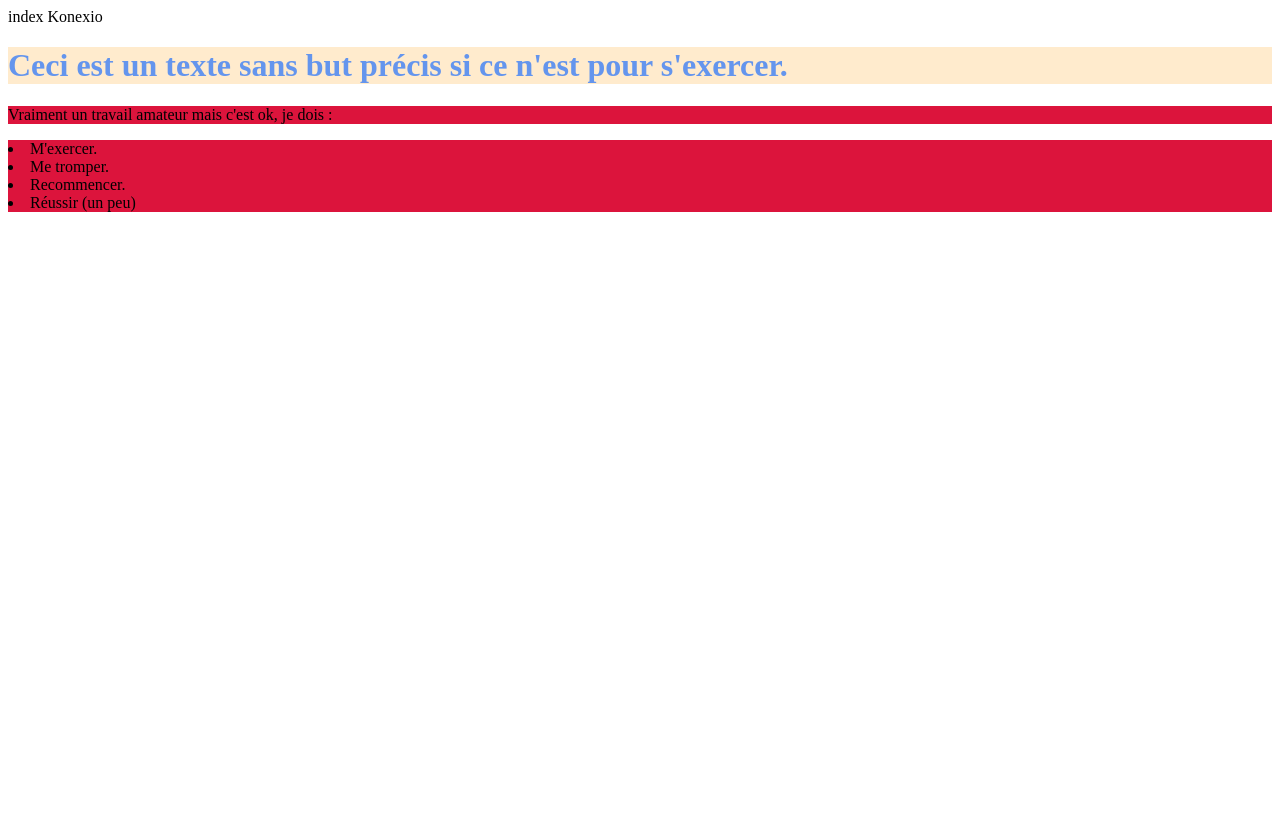
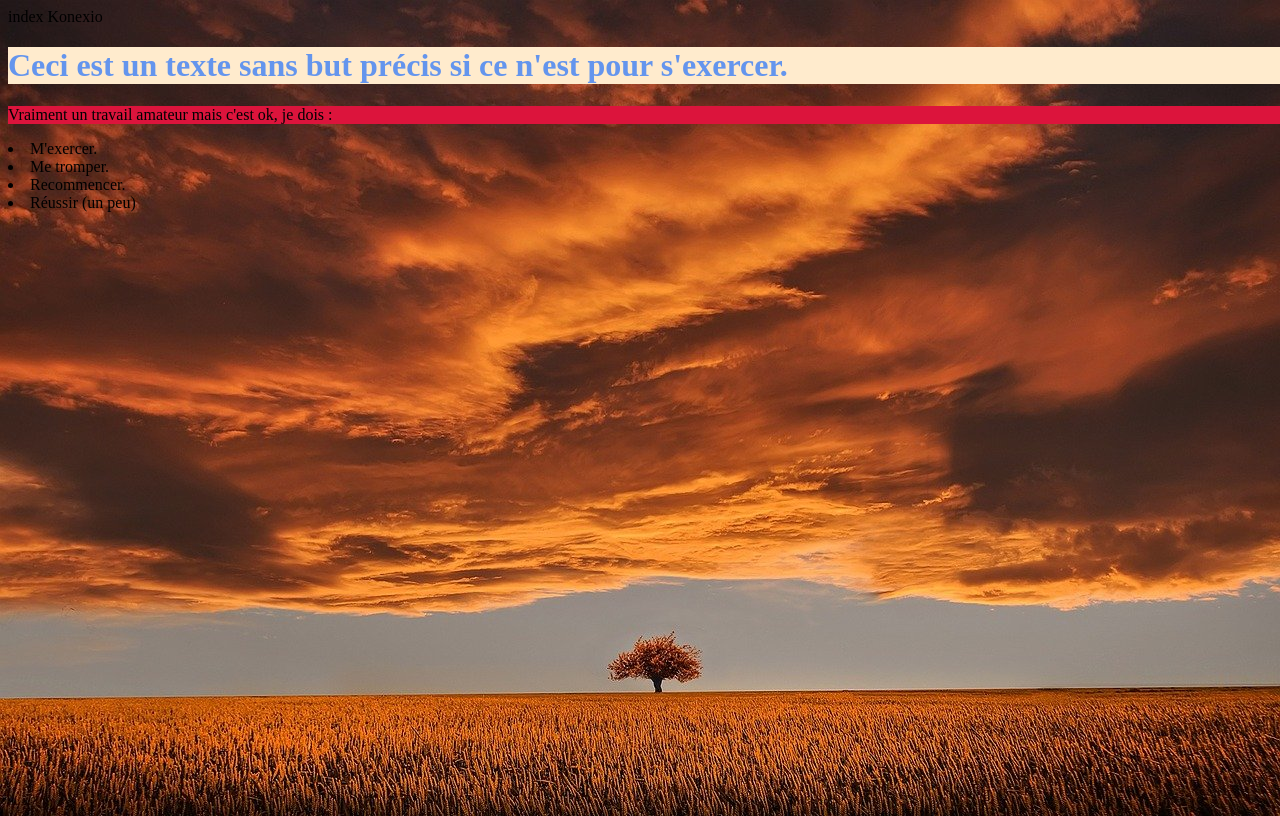
Before and after one commit to Ismail51/git-first-step, a plain HTML site: page index.html in a window 1280 px wide. Drawn offline with Linux system fonts and the light colour scheme.

Commit message:
add background image

```diff
--- a/css/style.css
+++ b/css/style.css
@@ -5,6 +5,10 @@ h1 {
 p {
     background-color: crimson;
 }
-div {
-    background-color: crimson;
+body {
+background-image: url("../images/arbre.jpg");
+background-size: cover;
+background-repeat: no-repeat;
+height: 100vh;
+width: 100vw;
 }
```
Also changed, not shown: images/arbre.jpg (added).
